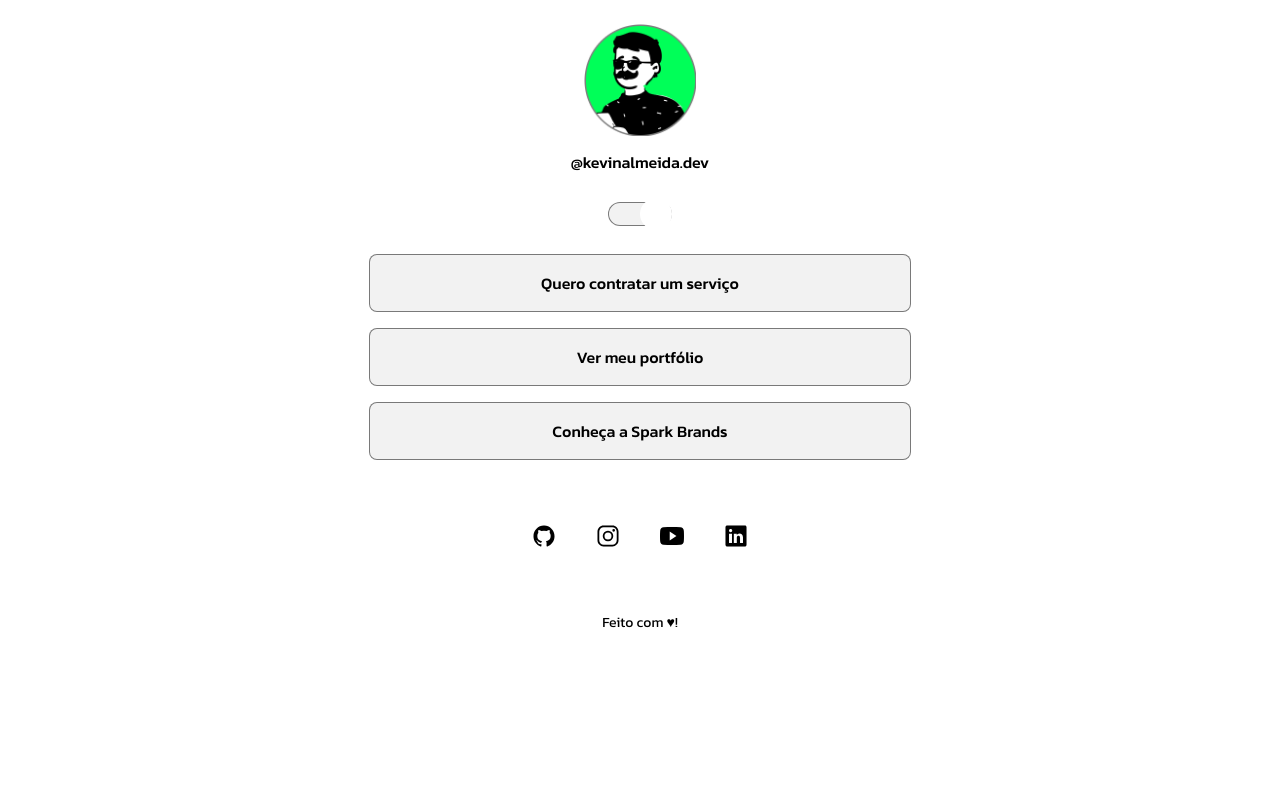
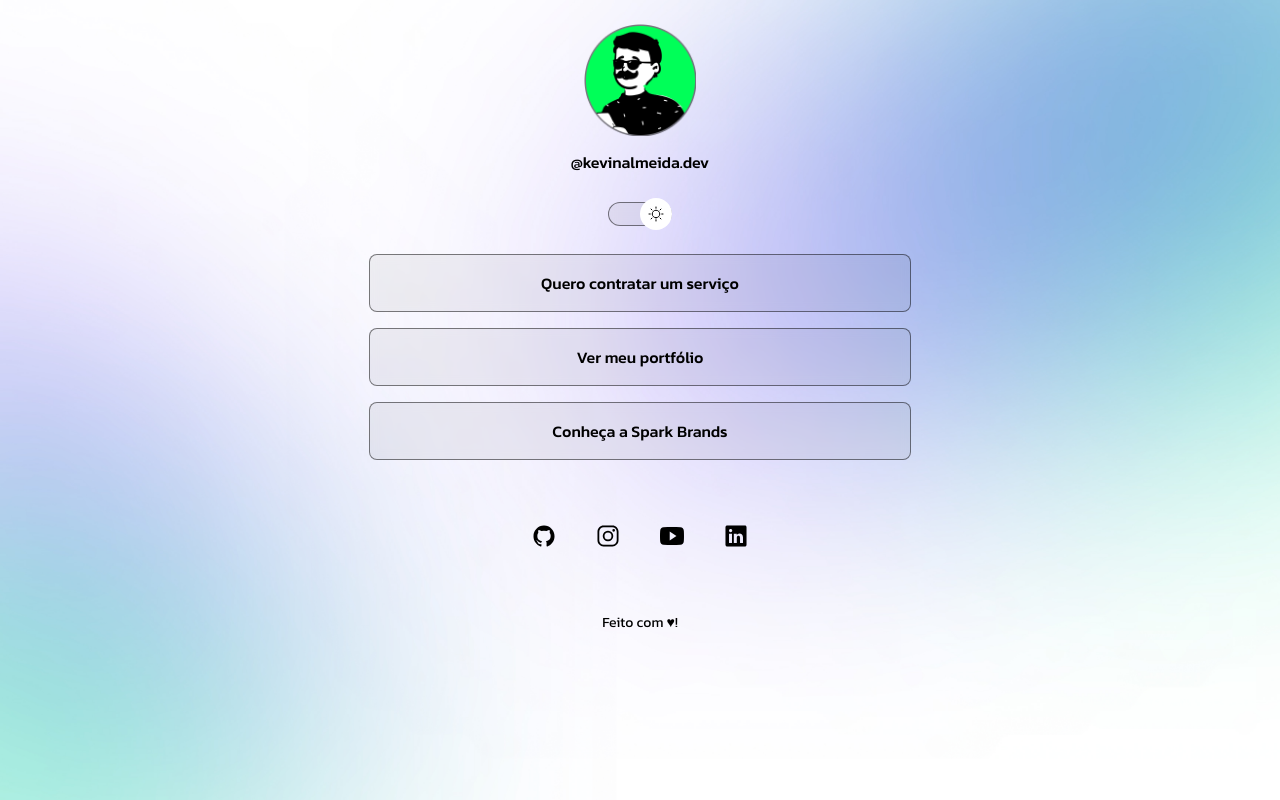
Before and after one commit to kevinalmeidafsa/business-card-online, a plain HTML site: page index.html in a window 1280 px wide. Both pictures are taken after a click on the element 640 px from the left and 213 px from the top of the page. Drawn offline with nearby package versions, Linux system fonts and the light colour scheme.

Commit message:
add path images

```diff
--- a/index.html
+++ b/index.html
@@ -18,7 +18,7 @@
         <div class="container">
             <div id="profileImg">
                 <img
-                    src="/assets/avatar-darkmode.png"
+                    src="./assets/avatar-darkmode.png"
                     alt="Avatar de kevin, sem
                     óculos no fundo verde"
                     />
--- a/scripts/main.js
+++ b/scripts/main.js
@@ -21,12 +21,12 @@ function troggleMode() {
   //Condição de substituir a imagem
   if (html.classList.contains("light")) {
     //Se tiver no light mode, mudar img
-    img.setAttribute("src", "./assets/avatar-lightmode.png");
+    img.setAttribute("src", "../assets/avatar-lightmode.png");
     //Se tiver no light mode, mudar Alt
     img.setAttribute("alt", "Avatar de kevin, com óculos no fundo verde");
   } else {
     //Se não tiver no light mode, mantenha img
-    img.setAttribute("src", "./assets/avatar-darkmode.png");
+    img.setAttribute("src", "../assets/avatar-darkmode.png");
     //Se não tiver no light mode, mantenha o Alt
     img.setAttribute("alt", "Avatar de kevin, sem óculos no fundo verde");
   }
--- a/style/style.css
+++ b/style/style.css
@@ -8,22 +8,22 @@
 /*Variáveis*/
 :root {
   --text-color: #ffffff;
-  --bg-url: url(./assets/bg-darkmode-mobile.png);
+  --bg-url: url(../assets/bg-darkmode-mobile.png);
   --stroke-color: rgba(255, 255, 255, 0.5);
   --bg-button-color: rgba(255, 255, 255, 0.1);
   --bg-button-color-hover: rgba(255, 255, 255, 0.05);
   --bg-color-social-links: rgba(255, 255, 255, 0.2);
-  --icon-toggle: url(./assets/moon-stars.svg);
+  --icon-toggle: url(../assets/moon-stars.svg);
 }
 /*Theme Light*/
 .light {
   --text-color: black;
-  --bg-url: url(./assets/bg-lightmode-mobile.png);
+  --bg-url: url(../assets/bg-lightmode-mobile.png);
   --stroke-color: rgba(0, 0, 0, 0.5);
   --bg-button-color: rgba(0, 0, 0, 0.05);
   --bg-button-color-hover: rgba(0, 0, 0, 0.02);
   --bg-color-social-links: rgba(0, 0, 0, 0.1);
-  --icon-toggle: url(./assets/sun.svg);
+  --icon-toggle: url(../assets/sun.svg);
 }
 /*End Theme Light*/
 /*End Variáveis*/
@@ -180,11 +180,11 @@ footer a {
 
  @media (min-width: 700px){
       :root{
-        --bg-url: url(./assets/bg-darkmode-desktop.jpg);
+        --bg-url: url(../assets/bg-darkmode-desktop.jpg);
       }
 
       .light{
-        --bg-url: url(./assets/bg-lightmode-desktop.jpg);
+        --bg-url: url(../assets/bg-lightmode-desktop.jpg);
       }
  }
 
```
